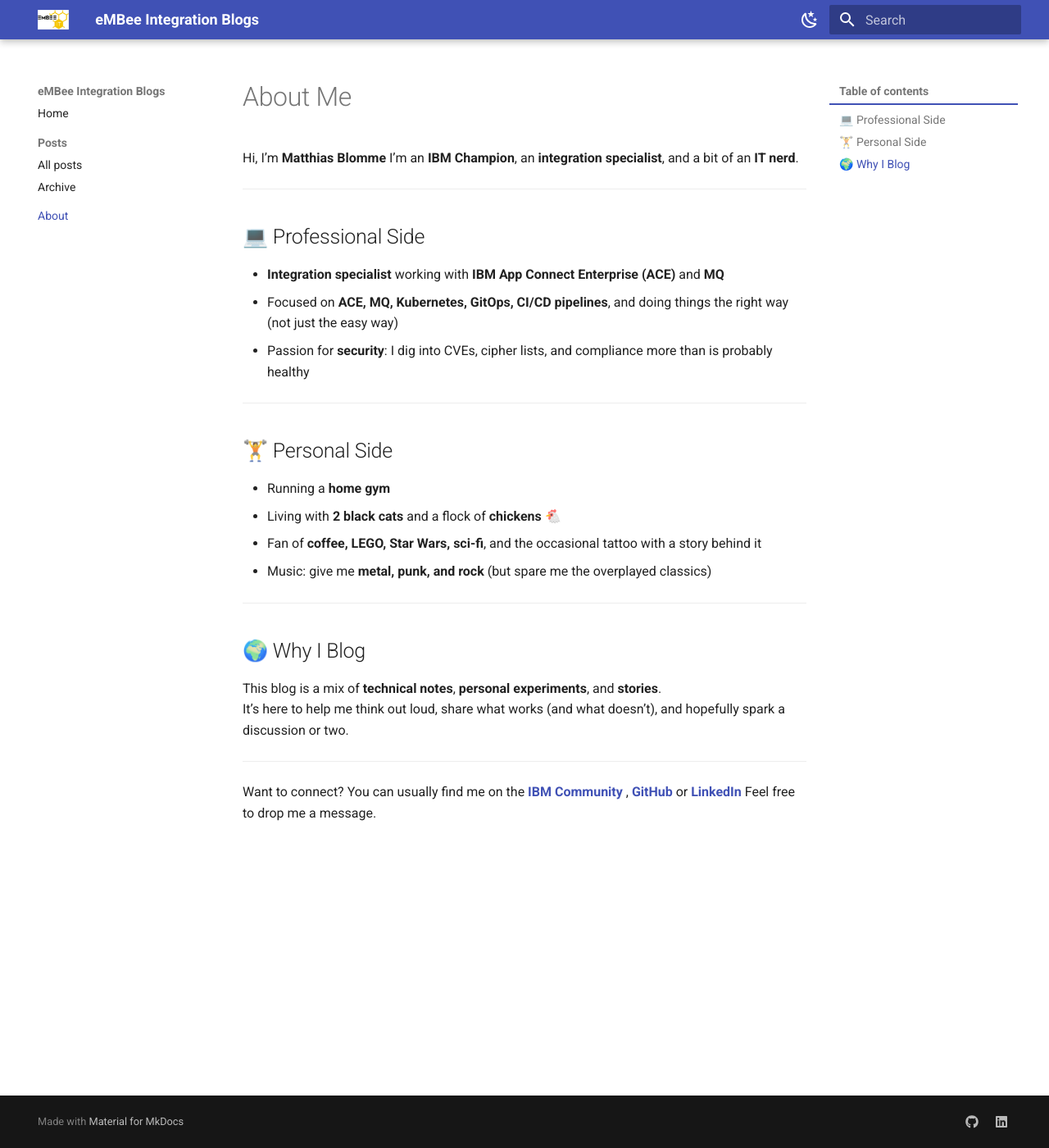
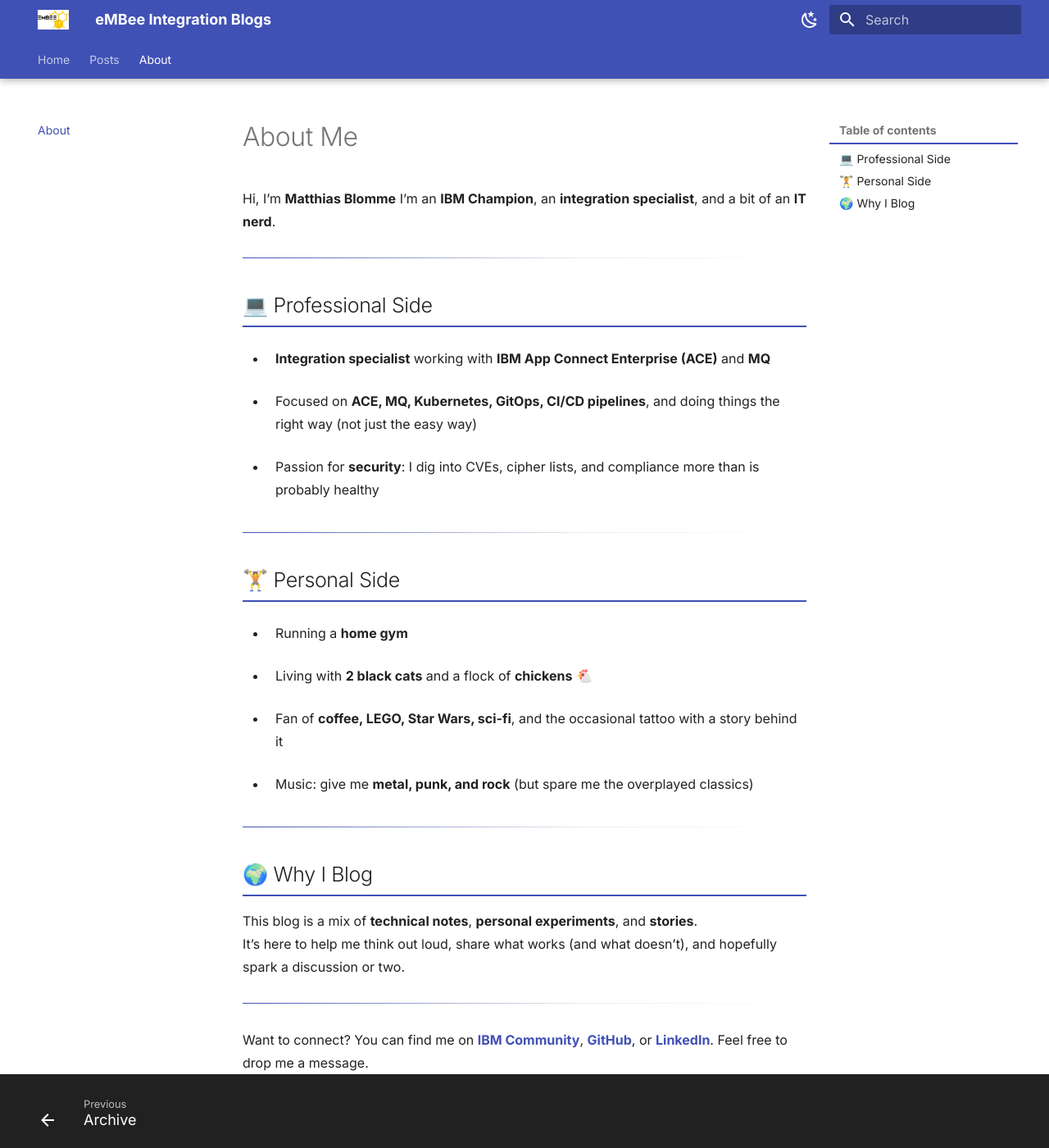
Before and after one commit to matthiasblomme/blogs, an MkDocs documentation site: the page built from docs/about.md, in a window 1280 px wide and 1400 px high. Shown: the whole window at 82% size. Built offline with MkDocs 1.6.1 and Material for MkDocs 9.7.7, drawn with Linux system fonts in a browser that asks for light colours.

Commit message:
visual refresh: modern fonts, tabs, CSS polish
mkdocs.yml:
- Font: Inter (text) + Roboto Mono (code)
- Palette: explicit indigo primary + light-blue accent for both schemes
- Features: navigation.tabs + sticky, navigation.instant, navigation.footer
- Extensions: admonition, toc permalinks, pymdownx highlight/superfences/inlinehilite

extra.css:
- Typography: line-height 1.75, tight letter-spacing on headings
- H2: primary-colour bottom border; H3: thin rule separator
- Links: smooth 150ms colour/opacity transition on hover
- Blockquotes: primary left border + light background fill
- Images: rounded corners + shadow (non-banner); deeper shadow on banners
- HR: left-fading gradient instead of solid line
- Code: rounded pre blocks; pill-shaped inline code
- Post list rows: hover highlight effect

about.md: fix broken multi-line link formatting

Co-Authored-By: Claude Sonnet 4.6 <noreply@anthropic.com>

```diff
--- a/docs/about.md
+++ b/docs/about.md
@@ -26,8 +26,4 @@ It’s here to help me think out loud, share what works (and what doesn’t), an
 
 ---
 
-Want to connect? You can usually find me on the [
-**IBM Community**](https://community.ibm.com/community/user/people/matthias-blomme)
-, [**GitHub**](https://github.com/matthiasblomme)
-or [**LinkedIn**](https://www.linkedin.com/in/matthiasblomme)
-Feel free to drop me a message.
+Want to connect? You can find me on [**IBM Community**](https://community.ibm.com/community/user/people/matthias-blomme), [**GitHub**](https://github.com/matthiasblomme), or [**LinkedIn**](https://www.linkedin.com/in/matthiasblomme). Feel free to drop me a message.
--- a/docs/assets/extra.css
+++ b/docs/assets/extra.css
@@ -145,3 +145,122 @@
     white-space: nowrap;
   }
 }
+
+/* =====================================================
+   TYPOGRAPHY
+   ===================================================== */
+
+.md-typeset {
+  line-height: 1.75;
+}
+
+.md-typeset h1,
+.md-typeset h2,
+.md-typeset h3 {
+  letter-spacing: -0.015em;
+}
+
+/* =====================================================
+   HEADINGS
+   ===================================================== */
+
+/* H2: primary-coloured underline */
+.md-typeset h2 {
+  padding-bottom: 0.35rem;
+  border-bottom: 2px solid var(--md-primary-fg-color);
+}
+
+/* H3: lighter thin rule */
+.md-typeset h3 {
+  padding-bottom: 0.2rem;
+  border-bottom: 1px solid var(--md-default-fg-color--lightest);
+}
+
+/* =====================================================
+   LINKS
+   ===================================================== */
+
+.md-typeset a {
+  transition: color 0.15s ease, opacity 0.15s ease;
+}
+
+.md-typeset a:hover {
+  opacity: 0.8;
+}
+
+/* =====================================================
+   BLOCKQUOTES
+   ===================================================== */
+
+.md-typeset blockquote {
+  border-left: 3px solid var(--md-primary-fg-color);
+  background: var(--md-default-bg-color--light);
+  border-radius: 0 4px 4px 0;
+  padding: 0.6rem 1rem;
+  color: var(--md-default-fg-color);
+}
+
+.md-typeset blockquote p {
+  margin: 0;
+}
+
+/* =====================================================
+   IMAGES
+   ===================================================== */
+
+/* In-post images: subtle shadow + radius (excludes banners) */
+.md-typeset img:not(.md-banner) {
+  border-radius: 4px;
+  box-shadow: 0 2px 10px rgba(0, 0, 0, 0.08);
+  margin: 0.4rem 0;
+}
+
+/* Banner: stronger shadow for depth */
+.md-banner {
+  box-shadow: 0 4px 20px rgba(0, 0, 0, 0.12);
+}
+
+/* =====================================================
+   HORIZONTAL RULE
+   ===================================================== */
+
+.md-typeset hr {
+  border: none;
+  height: 1px;
+  background: linear-gradient(
+    to right,
+    var(--md-primary-fg-color) 0%,
+    var(--md-default-fg-color--lightest) 60%,
+    transparent 100%
+  );
+  margin: 1.5rem 0;
+}
+
+/* =====================================================
+   CODE BLOCKS
+   ===================================================== */
+
+.md-typeset pre {
+  border-radius: 6px;
+}
+
+.md-typeset :not(pre) > code {
+  border-radius: 3px;
+  padding: 0.1em 0.4em;
+  font-size: 0.875em;
+}
+
+/* =====================================================
+   POST LISTING ROWS
+   ===================================================== */
+
+/* Hover highlight on auto-generated post list items */
+.md-content__inner > ul > li {
+  padding: 0.4rem 0.5rem;
+  border-radius: 4px;
+  transition: background 0.15s ease;
+}
+
+.md-content__inner > ul > li:hover {
+  background: var(--md-default-bg-color--light);
+}
--- a/mkdocs.yml
+++ b/mkdocs.yml
@@ -7,21 +7,32 @@ theme:
   name: material
   logo: assets/logo.jpg
   favicon: assets/logo.jpg
+  font:
+    text: Inter
+    code: Roboto Mono
   features:
     - content.code.copy
     - navigation.sections
+    - navigation.tabs
+    - navigation.tabs.sticky
+    - navigation.instant
     - navigation.top
     - navigation.path
+    - navigation.footer
     - toc.follow
     - content.tags
   palette:
     - media: "(prefers-color-scheme: light)"
       scheme: default
+      primary: indigo
+      accent: light-blue
       toggle:
         icon: material/weather-night
         name: Switch to dark mode
     - media: "(prefers-color-scheme: dark)"
       scheme: slate
+      primary: indigo
+      accent: light-blue
       toggle:
         icon: material/weather-sunny
         name: Switch to light mode
@@ -33,6 +44,13 @@ plugins:
 markdown_extensions:
   - meta
   - attr_list
+  - admonition
+  - toc:
+      permalink: true
+  - pymdownx.highlight:
+      anchor_linenums: true
+  - pymdownx.superfences
+  - pymdownx.inlinehilite
 
 nav:
   - Home: index.md
```
